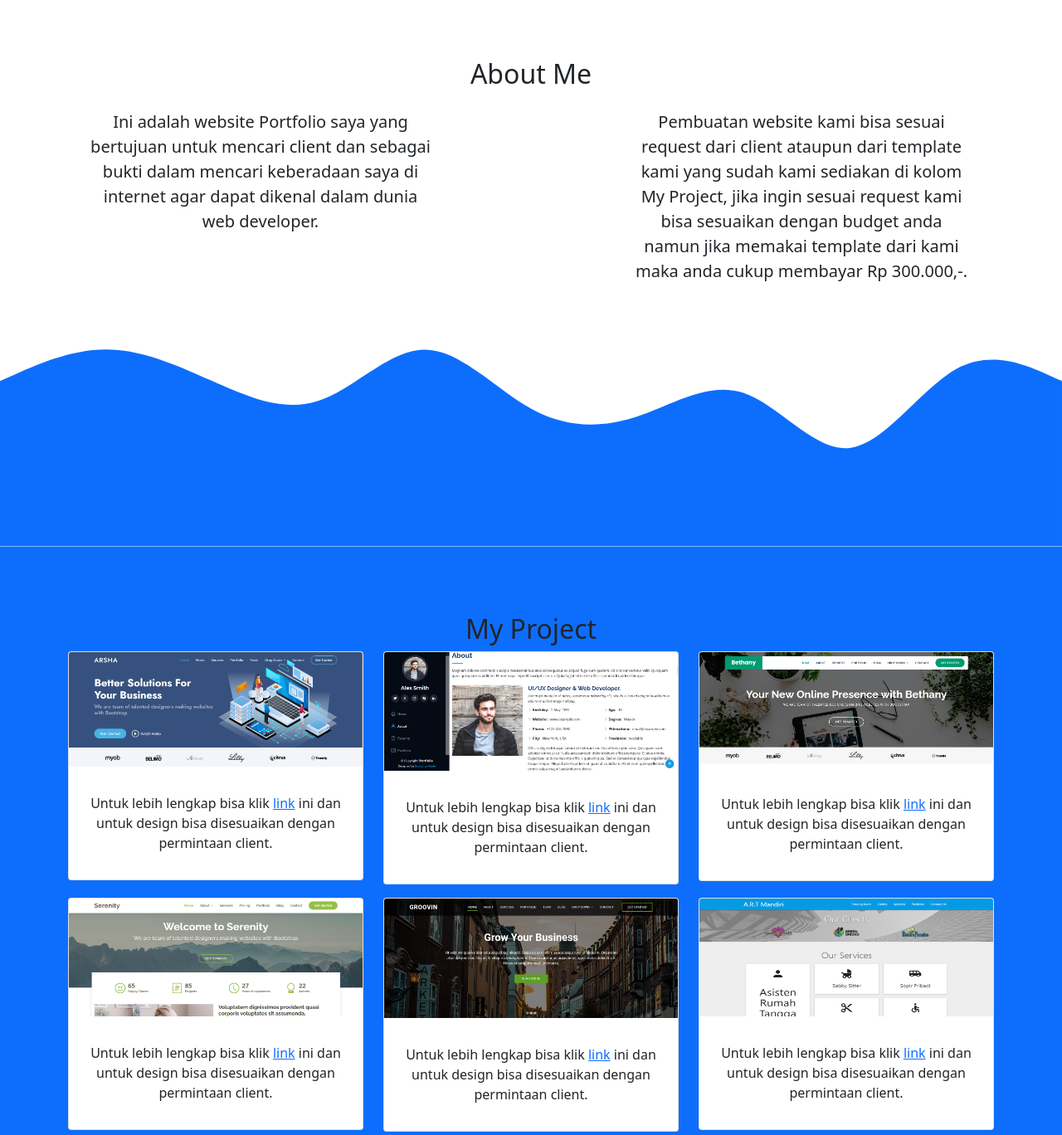
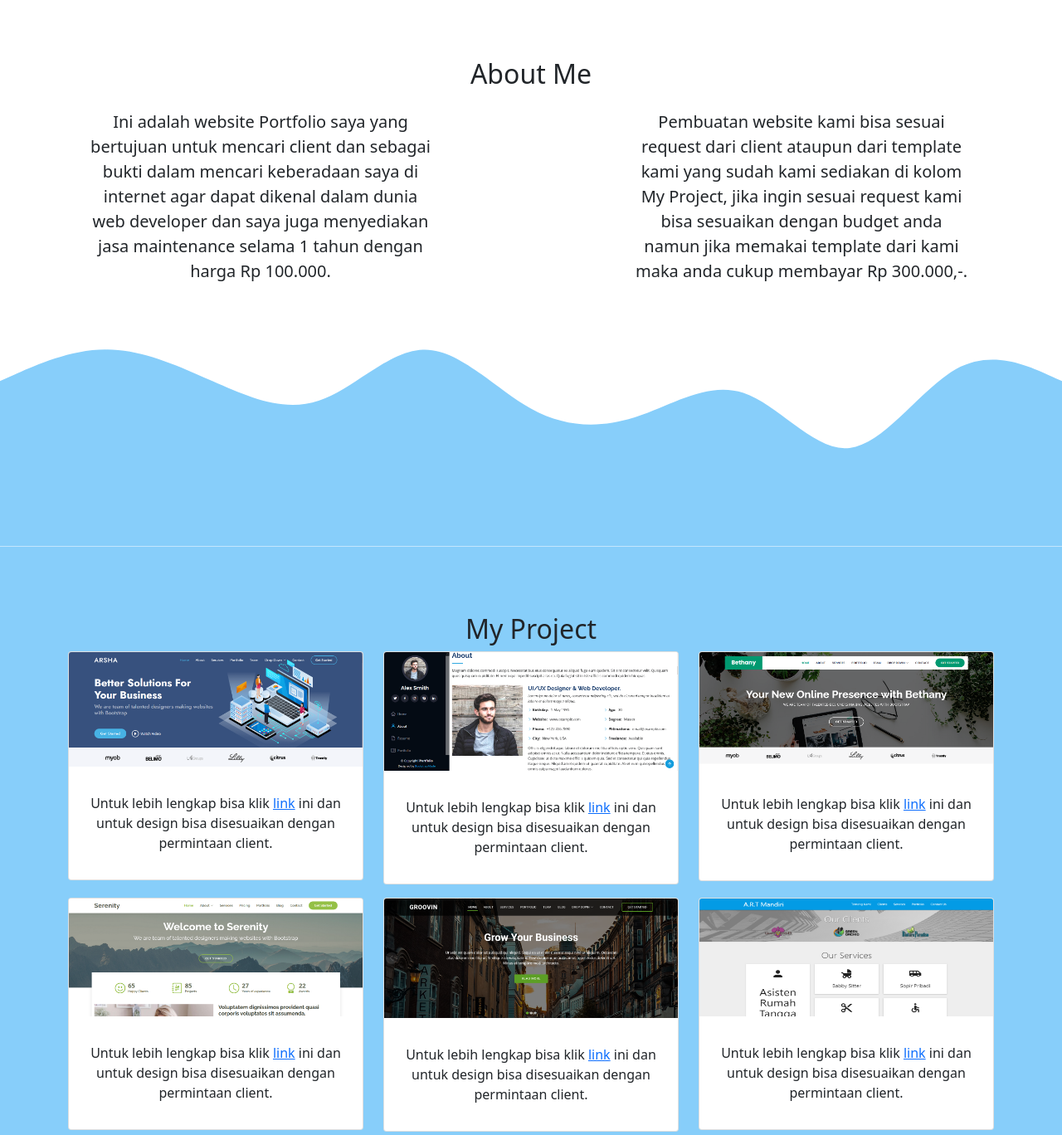
Before and after one commit to hariztpratama/hariztpratama.github.io, a plain HTML site: page index.html in a window 1280 px wide. Shown: the part 820-2188 px from the top of the page at 83% size. Drawn offline with nearby package versions, Linux system fonts and the light colour scheme.

Commit message:
perubahan all

```diff
--- a/index.html
+++ b/index.html
@@ -75,7 +75,7 @@
       <div class="col-md-4 mb-3">
         <div data-aos="fade-right" data-aos-duration="1000">
         <p>
-          Ini adalah website Portfolio saya yang bertujuan untuk mencari client dan sebagai bukti dalam mencari keberadaan saya di internet agar dapat dikenal dalam dunia web developer.
+          Ini adalah website Portfolio saya yang bertujuan untuk mencari client dan sebagai bukti dalam mencari keberadaan saya di internet agar dapat dikenal dalam dunia web developer dan saya juga menyediakan jasa maintenance selama 1 tahun dengan harga Rp 100.000.
         </p>
         </div>
       </div>
@@ -84,7 +84,7 @@
           <p>Pembuatan website kami bisa sesuai request dari client ataupun dari template kami yang sudah kami sediakan di kolom My Project, jika ingin sesuai request kami bisa sesuaikan dengan budget anda namun jika memakai template dari kami maka anda cukup membayar Rp 300.000,-.</p>
           </div>
         </div>
-          <svg xmlns="http://www.w3.org/2000/svg" viewBox="0 0 1440 320"><path fill="#0d6efd" fill-opacity="1" d="M0,96L24,85.3C48,75,96,53,144,53.3C192,53,240,75,288,96C336,117,384,139,432,122.7C480,107,528,53,576,53.3C624,53,672,107,720,133.3C768,160,816,160,864,144C912,128,960,96,1008,112C1056,128,1104,192,1152,186.7C1200,181,1248,107,1296,80C1344,53,1392,75,1416,85.3L1440,96L1440,320L1416,320C1392,320,1344,320,1296,320C1248,320,1200,320,1152,320C1104,320,1056,320,1008,320C960,320,912,320,864,320C816,320,768,320,720,320C672,320,624,320,576,320C528,320,480,320,432,320C384,320,336,320,288,320C240,320,192,320,144,320C96,320,48,320,24,320L0,320Z">
+          <svg xmlns="http://www.w3.org/2000/svg" viewBox="0 0 1440 320"><path fill="#87CEFA" fill-opacity="1" d="M0,96L24,85.3C48,75,96,53,144,53.3C192,53,240,75,288,96C336,117,384,139,432,122.7C480,107,528,53,576,53.3C624,53,672,107,720,133.3C768,160,816,160,864,144C912,128,960,96,1008,112C1056,128,1104,192,1152,186.7C1200,181,1248,107,1296,80C1344,53,1392,75,1416,85.3L1440,96L1440,320L1416,320C1392,320,1344,320,1296,320C1248,320,1200,320,1152,320C1104,320,1056,320,1008,320C960,320,912,320,864,320C816,320,768,320,720,320C672,320,624,320,576,320C528,320,480,320,432,320C384,320,336,320,288,320C240,320,192,320,144,320C96,320,48,320,24,320L0,320Z">
 
           </path>
         </svg>
--- a/style.css
+++ b/style.css
@@ -3,11 +3,11 @@ body {
 }
 .jumbotron {
   padding-top: 6rem;
-  background-color: #0d6efd;
+  background-color: #87cefa;
 }
 
 #projects {
-  background-color: #0d6efd;
+  background-color: #87cefa;
 }
 
 .navbar-brand {
```
